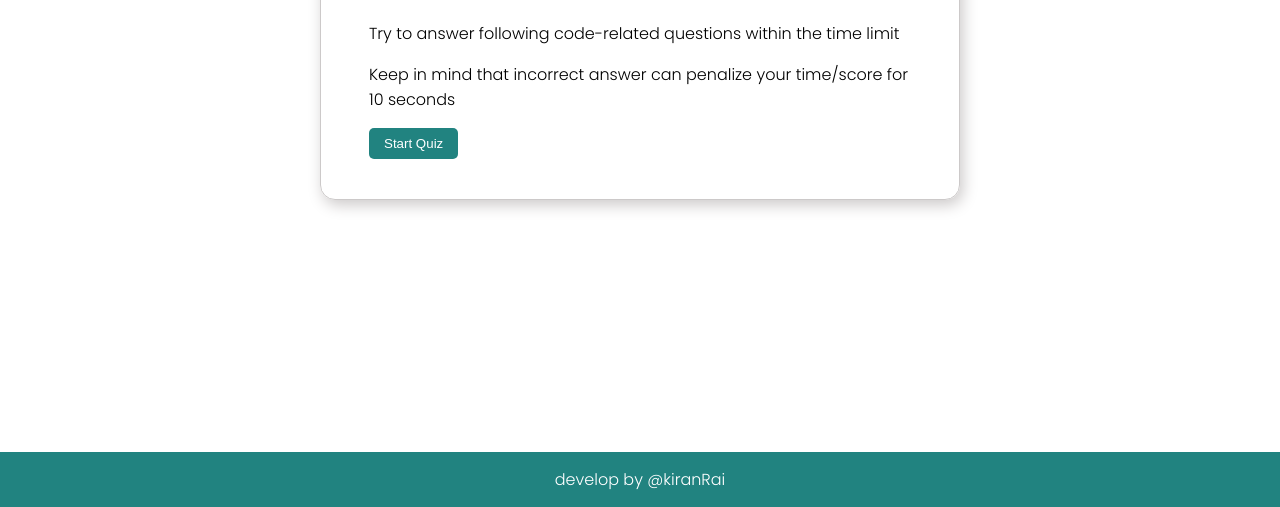
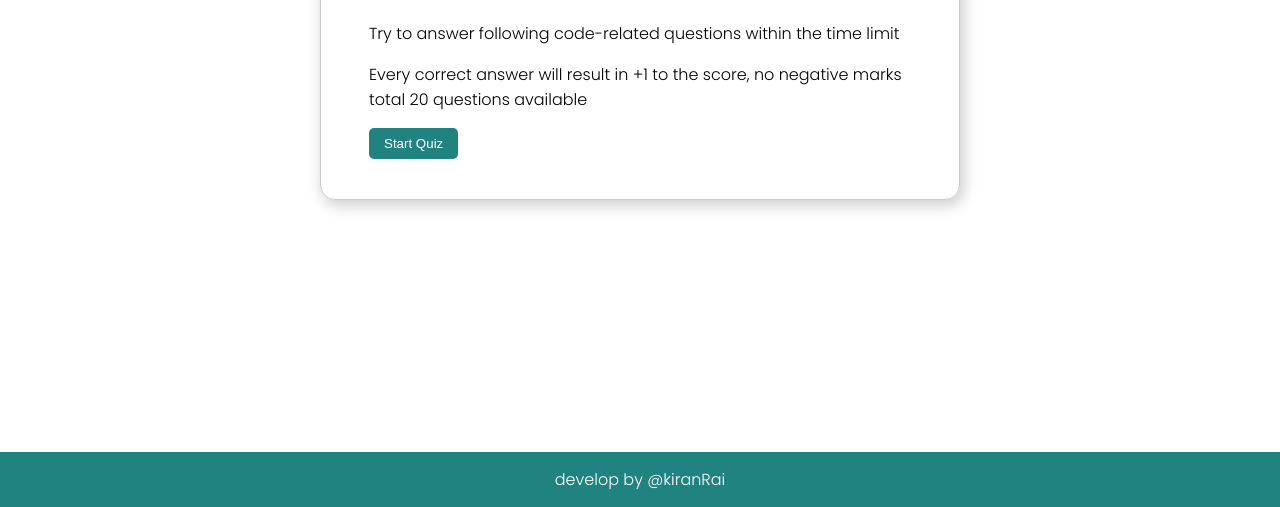
Before and after one commit to raikiran07/quizApp, a website: page index.html in a window 1280 px wide. Shown: the part 293-800 px from the top of the page. Drawn offline with Linux system fonts and the light colour scheme; no server answers.

Commit message:
score is defined

```diff
--- a/index.html
+++ b/index.html
@@ -27,7 +27,7 @@
         <div class="container" id="main">
             <h1>Coding Quiz Challege</h1>
             <p>Try to answer following code-related questions within the time limit</p>
-            <p>Keep in mind that incorrect answer can penalize your time/score for 10 seconds</p>
+            <p>Every correct answer will result in +1 to the score, no negative marks total 20 questions available</p>
    <button class="btn" id="start-btn">Start Quiz</button>
         </div>
         <div class="container" id="question-container">
```
